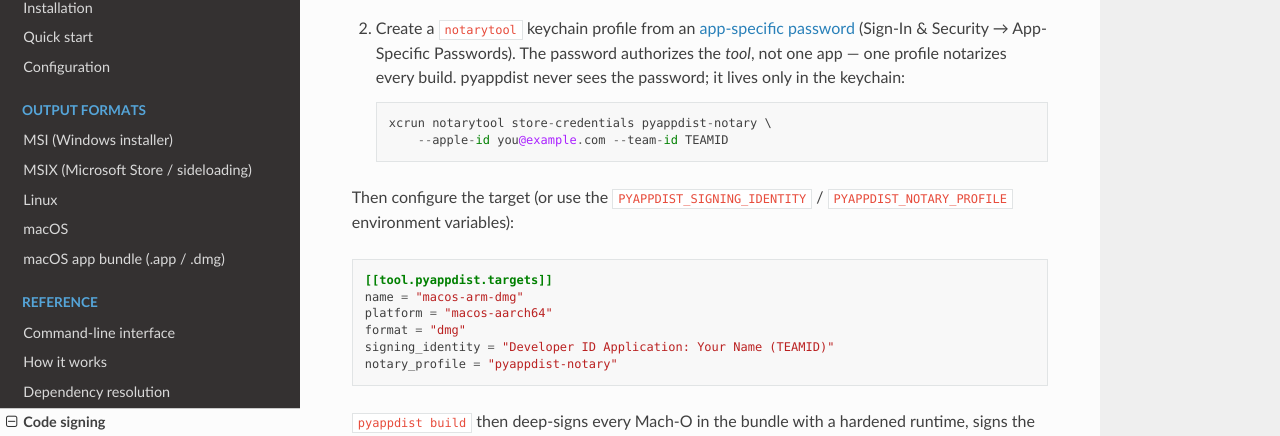
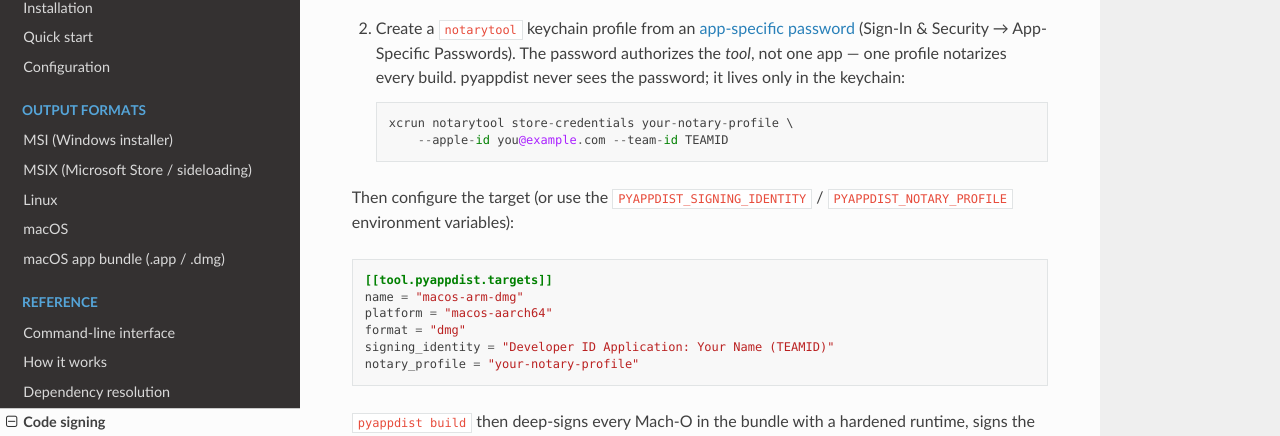
Before and after one commit to atsuoishimoto/pyappdist, a Sphinx documentation site: the page built from docs/signing.rst, in a window 1280 px wide and 900 px high, scrolled down 810 px. Shown: the part 144-580 px from the top of the window. Built offline with Sphinx 7.4.7 and the Read the Docs theme 3.1.0, drawn with Linux system fonts in a browser that asks for light colours.

Commit message:
fix dmg sample

```diff
--- a/docs/formats/macapp.rst
+++ b/docs/formats/macapp.rst
@@ -79,7 +79,7 @@ from its launcher's ``icon`` table — the ``macos`` key (a ``.png``), resized i
    format = "dmg"                         # or "macapp" for the bare bundle
    # min_macos = "12.0"
    # signing_identity = "Developer ID Application: Your Name (TEAMID)"
-   # notary_profile = "pyappdist-notary"
+   # notary_profile = "your-notary-profile"
 
 Install behavior
 ----------------
--- a/docs/signing.rst
+++ b/docs/signing.rst
@@ -44,7 +44,7 @@ Prerequisites (one-time):
    password authorizes the *tool*, not one app — one profile notarizes every build.
    pyappdist never sees the password; it lives only in the keychain::
 
-      xcrun notarytool store-credentials pyappdist-notary \
+      xcrun notarytool store-credentials your-notary-profile \
           --apple-id you@example.com --team-id TEAMID
 
 Then configure the target (or use the ``PYAPPDIST_SIGNING_IDENTITY`` /
@@ -57,7 +57,7 @@ Then configure the target (or use the ``PYAPPDIST_SIGNING_IDENTITY`` /
    platform = "macos-aarch64"
    format = "dmg"
    signing_identity = "Developer ID Application: Your Name (TEAMID)"
-   notary_profile = "pyappdist-notary"
+   notary_profile = "your-notary-profile"
 
 ``pyappdist build`` then deep-signs every Mach-O in the bundle with a hardened
 runtime, signs the ``.dmg``, submits it to Apple's notary service, waits, and staples
```
Also changed, not shown: 1 other file.
